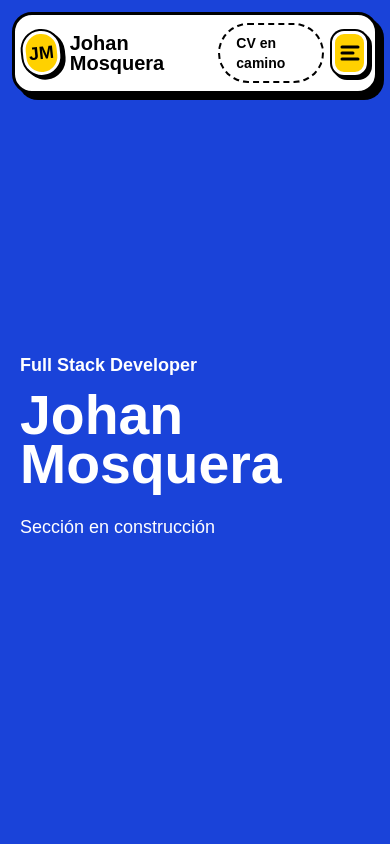
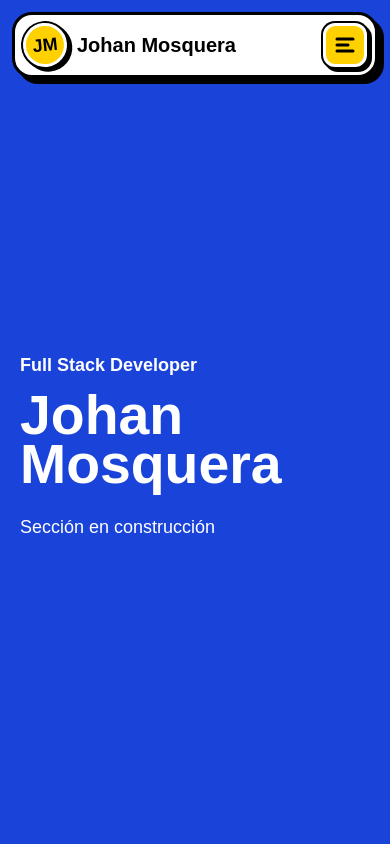
Before and after one commit to brash777/my-portfolio, a Next.js app: page / in a window 390 px wide. Shown: the top 844 px of the page. Built offline with nearby package versions, Linux system fonts and the light colour scheme; a web font is replaced by a local one.

Commit message:
Ocultar el botón de CV del Navbar en celular
La clase inline-flex del botón le ganaba a hidden; ahora lo oculta un envoltorio. En celular el CV está dentro del menú móvil.

Co-Authored-By: Claude Opus 5.5 <noreply@anthropic.com>

```diff
--- a/components/layout/Navbar.tsx
+++ b/components/layout/Navbar.tsx
@@ -55,7 +55,10 @@ export function Navbar() {
           </ul>
 
           <div className="flex items-center gap-2">
-            <CvButton className="hidden sm:inline-flex" />
+            {/* el envoltorio oculta el botón en celular; en el menú móvil sí aparece */}
+            <div className="hidden sm:block">
+              <CvButton />
+            </div>
             <MobileMenu activeId={activeId} />
           </div>
         </nav>
```
